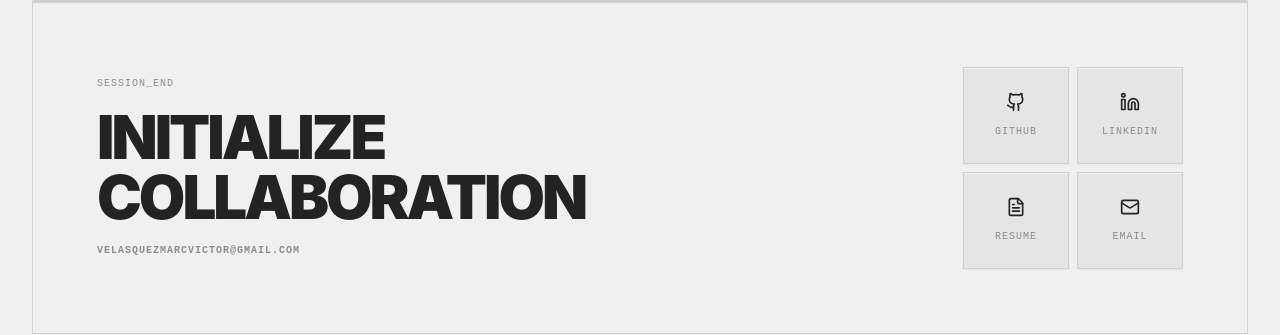
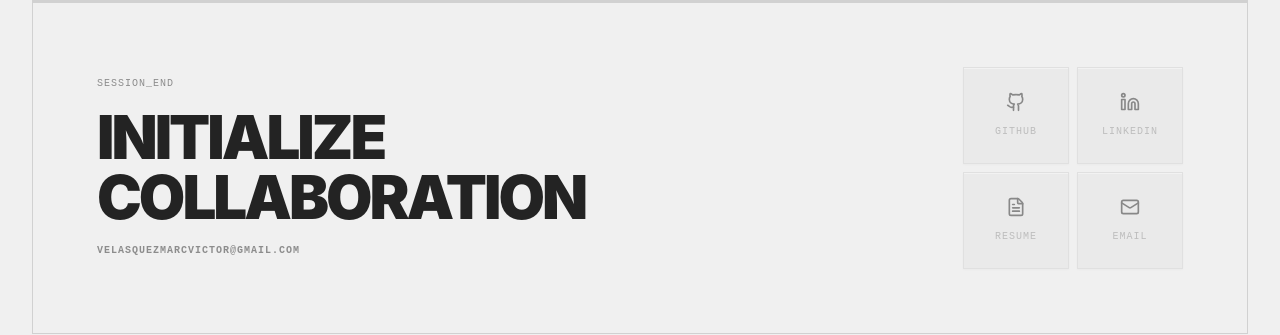
Before and after one commit to marccodesstuff/marccodesstuff-portfolio, a React (Vite) app: page / in a window 1280 px wide. Shown: the part 1148-1483 px from the top of the page. Built offline with nearby package versions, Linux system fonts and the light colour scheme.

Commit message:
Lowered opacity to social link button in SwissPortfolio component

```diff
--- a/src/SwissPortfolio.tsx
+++ b/src/SwissPortfolio.tsx
@@ -179,7 +179,7 @@ const SwissPortfolio = () => {
                                 <a
                                     key={social.label}
                                     href="#"
-                                    className="te-button p-6 flex flex-col items-center justify-center gap-3 group hover:bg-te-surface-hover transition-colors"
+                                    className="te-button p-6 flex flex-col items-center justify-center gap-3 group hover:bg-te-surface-hover transition-colors opacity-50"
                                 >
                                     <div className="text-te-muted group-hover:text-te-accent transition-colors">
                                         {social.icon}
```
